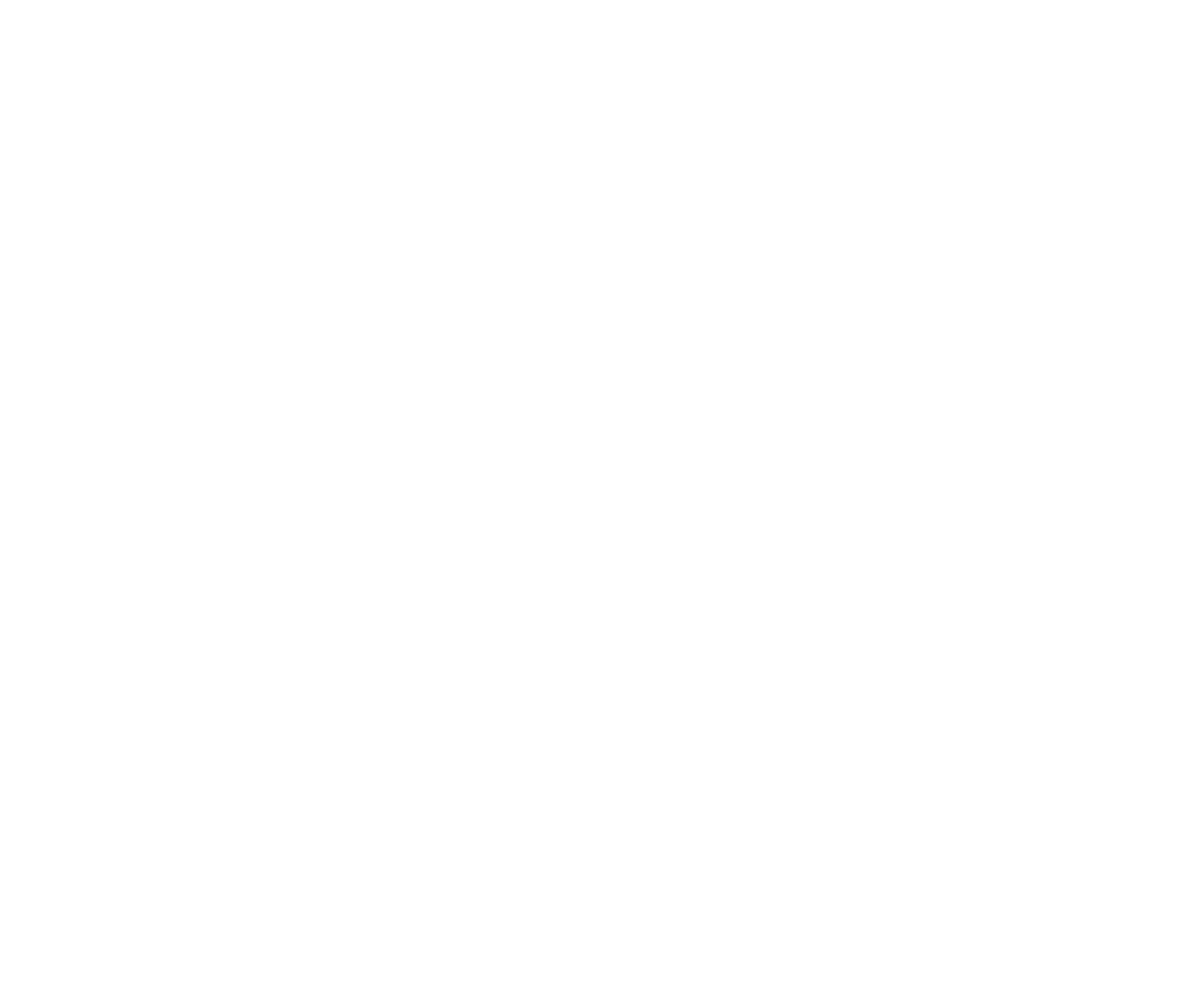
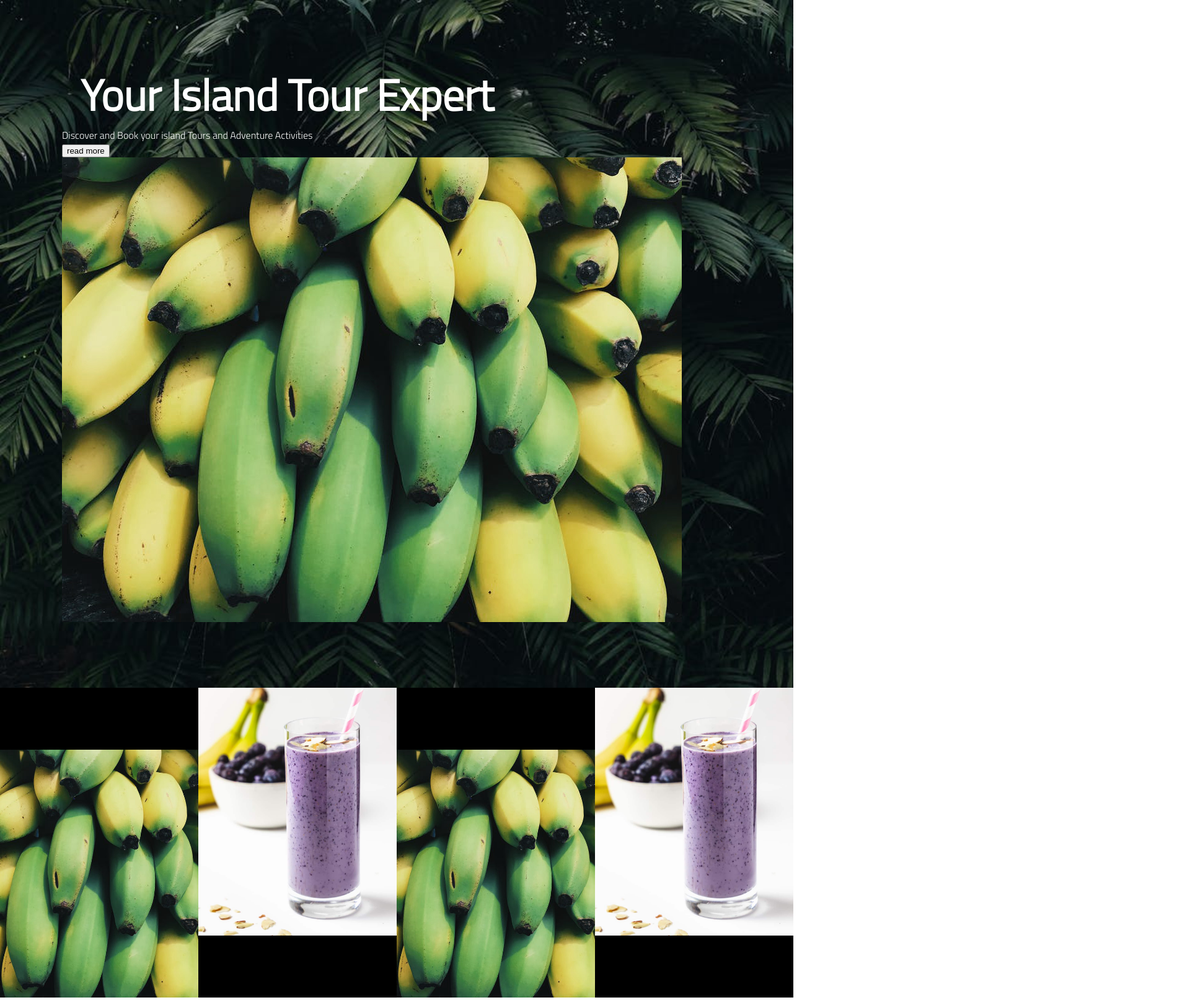
Before and after one commit to dinhKhoi-noob/TrainingCourse-UI01, a plain HTML site: page index.html in a window 1280 px wide. Shown: the top 1614 px of the page at 62% size, 1920 px wide, since content can reach past the window. Before the commit the page ends 800 px from the top, so only its background shows below. Drawn offline with Linux system fonts and the light colour scheme.

Commit message:
feat(image-container): Completed building image container

```diff
--- a/index.html
+++ b/index.html
@@ -4,9 +4,39 @@
     <meta charset="UTF-8">
     <meta http-equiv="X-UA-Compatible" content="IE=edge">
     <meta name="viewport" content="width=device-width, initial-scale=1.0">
+    <link rel="stylesheet" href="./style.css">
     <title>Document</title>
 </head>
 <body>
-
+    <div class="header-container">
+        <div class="header-title"> Your Island Tour Expert </div>
+        <div class="header-sub-section">
+            <div class="header-subtitle">Discover and Book your island Tours and Adventure Activities</div>
+            <button class="header-button">
+                read more
+            </button>
+        </div>
+        <img src="./image02.jpeg" alt="header-image">
+    </div>
+    <div class="image-container">
+        <div class="image-section">
+            <img class="image-item top-spacing" src="./image02.jpeg" alt="header-image">
+            <img class="image-item bottom-spacing" src="./smoothies-breakfast-blueberry-almond.jpg" alt="header-image">
+        </div>
+        <div class="image-section">
+            <img class="image-item top-spacing" src="./image02.jpeg" alt="header-image">
+            <img class="image-item bottom-spacing" src="./smoothies-breakfast-blueberry-almond.jpg" alt="header-image">
+        </div>
+    </div>
+    <div class="grid-image-container">
+        <div class="grid-image-first-section">
+            <img class="grid-image-item top-spacing" src="./image02.jpeg" alt="header-image">
+            <img class="grid-image-item bottom-spacing" src="./smoothies-breakfast-blueberry-almond.jpg" alt="header-image">
+        </div>
+        <div class="grid-image-second-section">
+            <img class="grid-image-item top-spacing" src="./image02.jpeg" alt="header-image">
+            <img class="grid-image-item bottom-spacing" src="./smoothies-breakfast-blueberry-almond.jpg" alt="header-image">
+        </div>
+    </div>
 </body>
 </html>
--- a/style.css
+++ b/style.css
@@ -0,0 +1,59 @@
+@import url('https://fonts.googleapis.com/css2?family=Titillium+Web:wght@300&display=swap');
+
+body{
+    font-family: 'Titillium Web', sans-serif;
+    color: white;
+    margin:0;
+}
+
+.header-container{
+    background-image: url('./image01.jpeg');
+    background-size: cover;
+    padding: 100px;
+}
+
+.header-title{
+    font-size: 70px;
+    font-weight: bold;
+    padding-left: 30px;
+}
+
+.image-container{
+    background-color: black;
+    display: flex;
+    width: 100%;
+    height: 500px;
+}
+.image-section{
+    width: 50%;
+    display: flex;
+}
+.image-item{
+    width: 50%;
+    object-fit: cover;
+    object-position: center;
+}
+
+.top-spacing{
+    margin-top:100px;
+}
+
+.bottom-spacing{
+    margin-bottom:100px;
+}
+
+.grid-image-container{
+    display: grid;
+}
+
+.grid-image-first-section{
+    display: grid;
+    grid-column-start:1;
+    grid-column-end:2;
+}
+
+.grid-image-second-section{
+    display: grid;
+    grid-column-start: 2;
+    grid-column-end: 3;
+}
```
Also changed, not shown: smoothies-breakfast-blueberry-almond.jpg (added).
